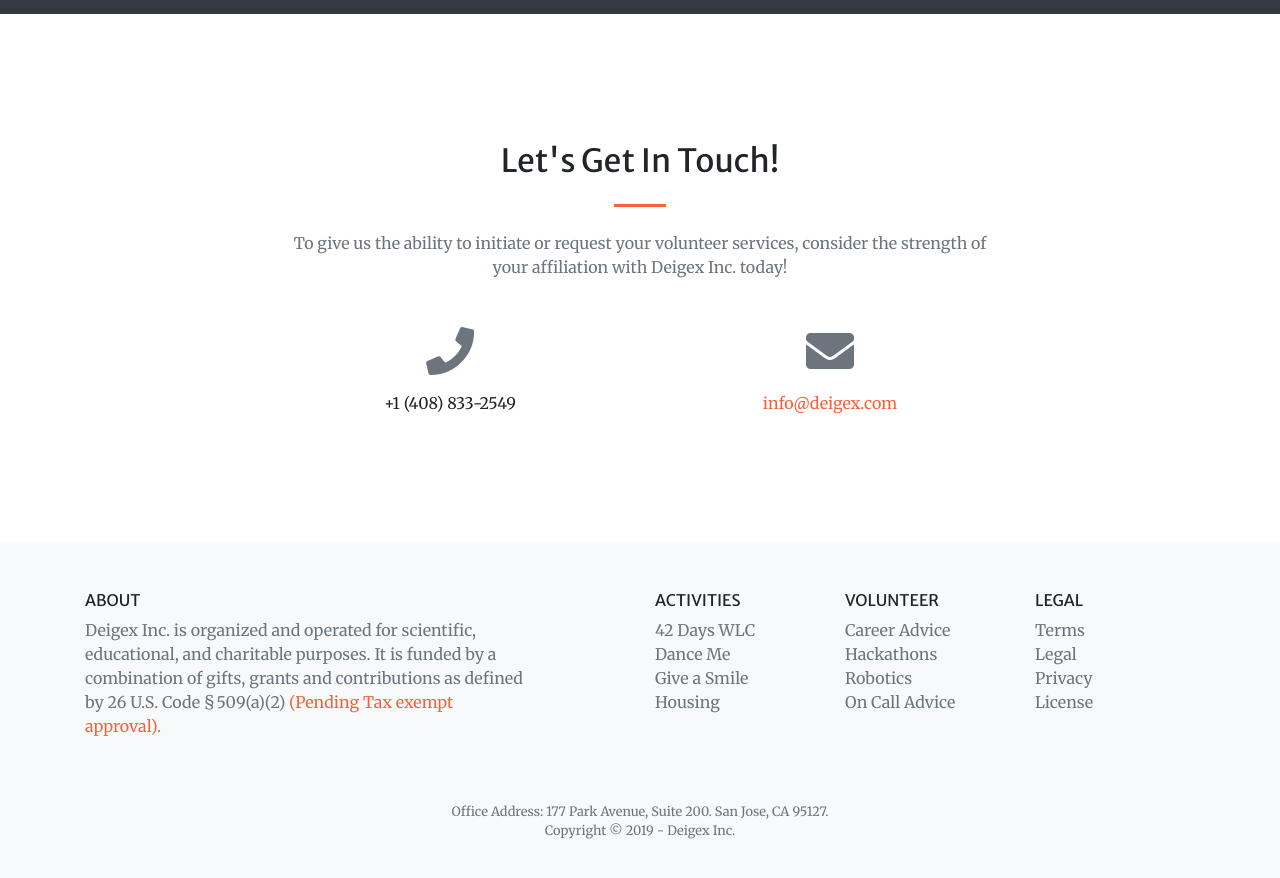
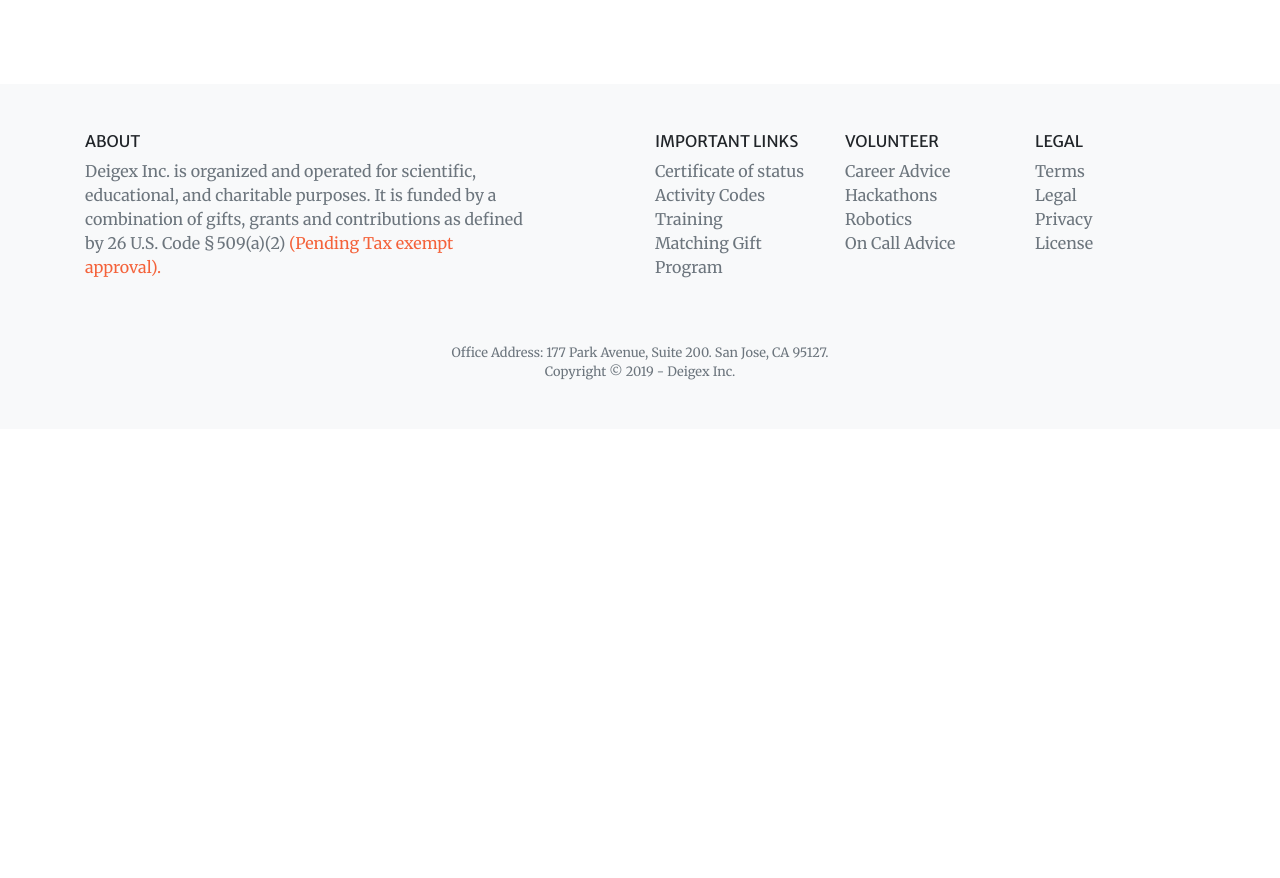
Before and after one commit to ericpalma/deigex.com, a website with bundled scripts: page index.html in a window 1280 px wide. Shown: the part 3000-3878 px from the top of the page. After the commit the page ends 3429 px from the top, so only its background shows below. Built offline with nearby package versions, Linux system fonts and the light colour scheme.

Commit message:
first try

```diff
--- a/index.html
+++ b/index.html
@@ -140,7 +140,7 @@
   </section>
 
   <!-- Portfolio Section -->
-  <section id="portfolio">
+  <!-- <section id="portfolio">
     <div class="container-fluid p-0">
       <div class="row no-gutters">
         <div class="col-lg-4 col-sm-6">
@@ -223,7 +223,7 @@
         </div>
       </div>
     </div>
-  </section>
+  </section> -->
 
   <!-- Call to Action Section -->
   <section class="page-section bg-dark text-white">
@@ -272,11 +272,16 @@
         </div>
         <div class="col-md-2 offset-md-1 mb-5">
           <ul class="list-unstyled list-spaced">
-            <li class="mb-2"><h6 class="text-uppercase">Activities</h6></li>
-            <li class="text-muted">42 Days WLC</li>
-            <li class="text-muted">Dance Me</li>
-            <li class="text-muted">Give a Smile</li>
-            <li class="text-muted">Housing</li>
+            <li class="mb-2"><h6 class="text-uppercase">Important Links</h6></li>
+            <!-- <li class="mb-2"><h6 class="text-uppercase">Activities</h6></li> -->
+            <!-- <li class="text-muted">42 Days WLC</li> -->
+            <!-- <li class="text-muted">Dance Me</li> -->
+            <!-- <li class="text-muted">Housing</li> -->
+            <!-- <li class="text-muted">Give a Smile</li> -->
+            <li class="text-muted"><a>Certificate of status</a></li>
+            <li class="text-muted">Activity Codes</li>
+            <li class="text-muted">Training</li>
+            <li class="text-muted">Matching Gift Program</li>
           </ul>
         </div>
         <div class="col-md-2 mb-5">
```
